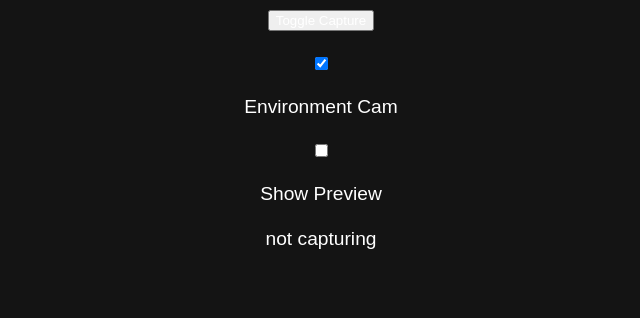
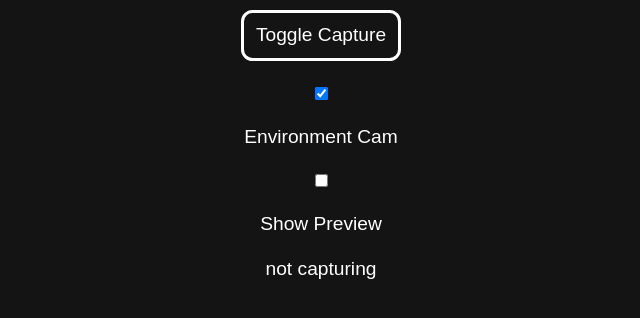
Before and after one commit to coolguy284/phone-cam-to-pc-converter, a website: page websites/public/sender.html in a window 1280 px wide. Shown: the whole page, without its empty margins (319-959 px from the left). Drawn offline with Linux system fonts and the light colour scheme.

Commit message:
update sender/receiver page css more
Signed-off-by: coolguy284 <coolguy284v64@gmail.com>

```diff
--- a/websites/public/style.css
+++ b/websites/public/style.css
@@ -27,12 +27,19 @@ body {
   font-family: Arial, sans-serif;
 }
 
-a {
-  text-decoration: underline;
+a, button {
   border: 0.2rem solid white;
   border-radius: 0.6rem;
   padding: 0.6rem;
+}
+
+a {
   width: 8rem;
+}
+
+button {
+  background-color: transparent;
+  font-size: inherit;
 }
 
 h1 {
```
